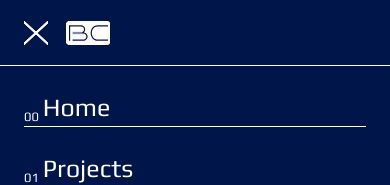
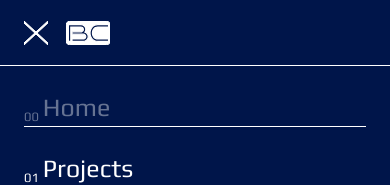
Before and after one commit to bcimbali/my-site-2, a Next.js app: page / in a window 390 px wide. Both pictures are taken after a click on the button 36 px from the left and 32 px from the top of the page. Shown: the top 185 px of the page. Built offline with nearby package versions, Linux system fonts and the light colour scheme.

Commit message:
fix(component): tweak disabled states in mobileNav

```diff
--- a/src/components/MobileDropdown/index.tsx
+++ b/src/components/MobileDropdown/index.tsx
@@ -101,7 +101,7 @@ const MobileLinkTitle = styled.h4`
 const Links = ({ isOpen, pathname }: { isOpen: boolean; pathname: string }) => (
   <LinksContainer>
     <MobileLinkItem>
-      <MobileLink href="/" tabIndex={isOpen ? 0 : -1}>
+      <MobileLink href="/" $isDisabled={'/' === pathname} tabIndex={isOpen ? 0 : -1}>
         <MobileLinkNumber>00</MobileLinkNumber>
         <MobileLinkTitle>Home</MobileLinkTitle>
       </MobileLink>
@@ -118,7 +118,11 @@ const Links = ({ isOpen, pathname }: { isOpen: boolean; pathname: string }) => (
       );
     })}
     <MobileLinkItem>
-      <MobileLink href="/typography" tabIndex={isOpen ? 0 : -1}>
+      <MobileLink
+        href="/typography"
+        $isDisabled={'/typography' === pathname}
+        tabIndex={isOpen ? 0 : -1}
+      >
         <MobileLinkNumber>05</MobileLinkNumber>
         <MobileLinkTitle>Typography</MobileLinkTitle>
       </MobileLink>
```
